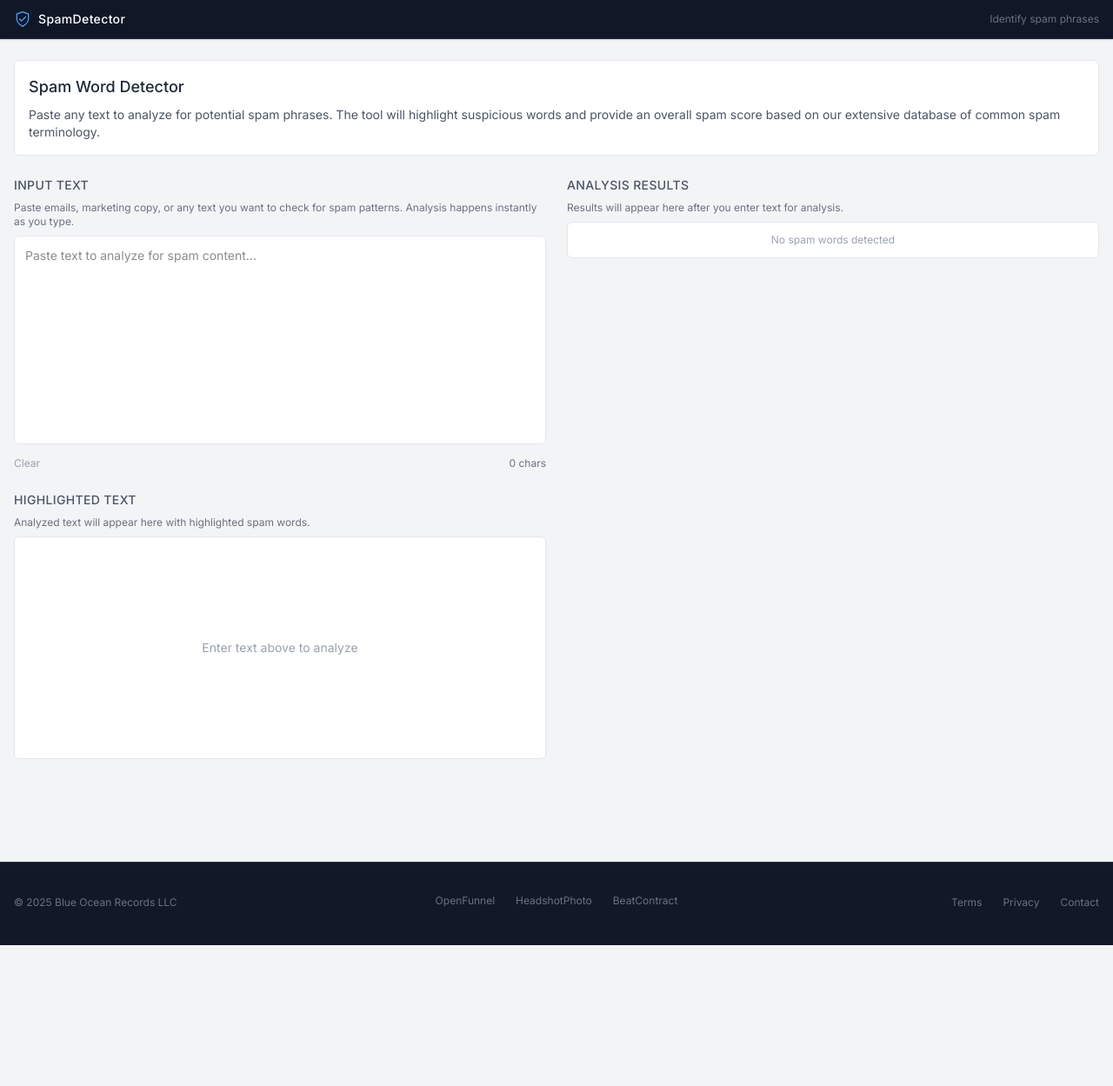
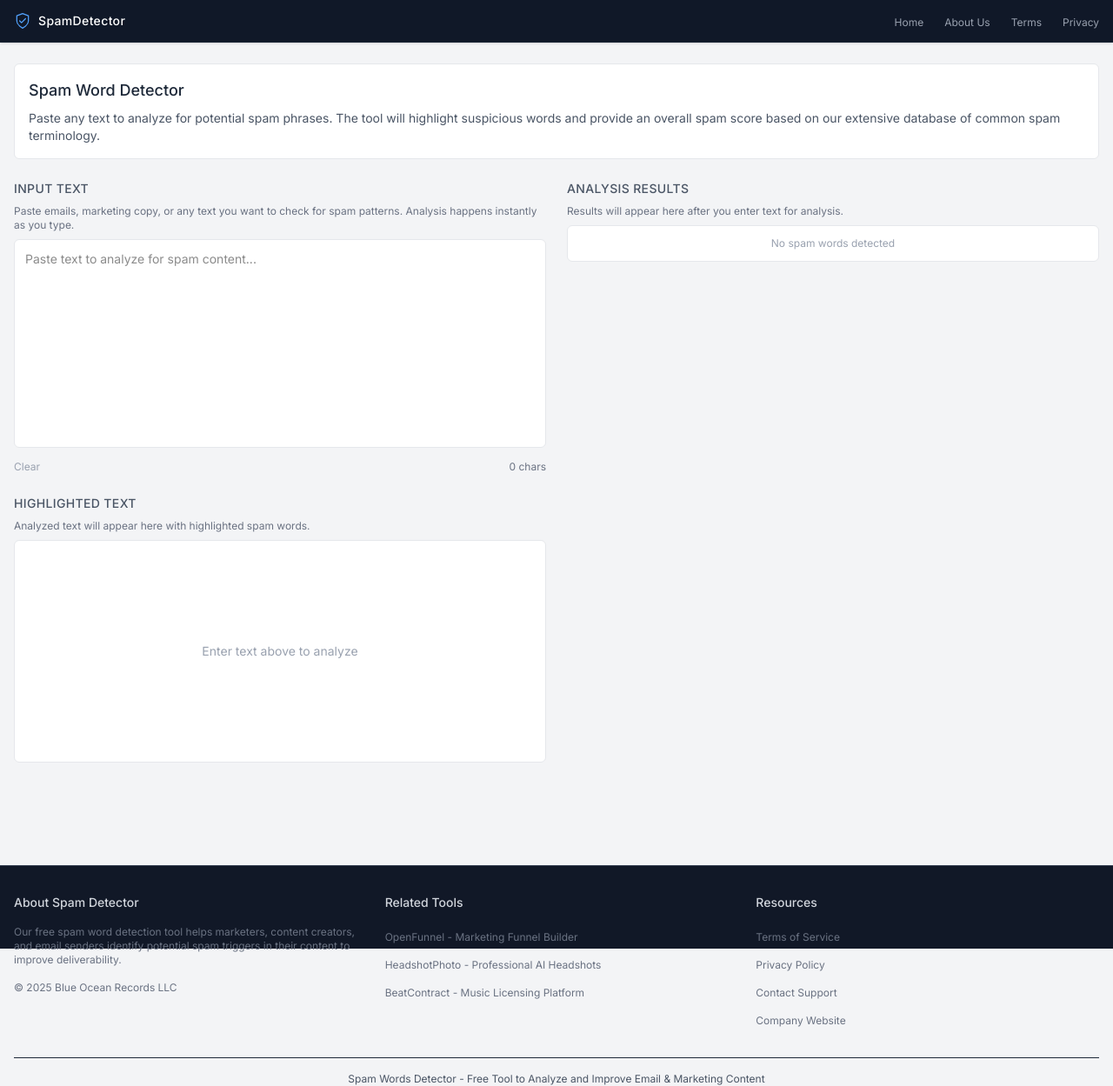
Before and after one commit to cabobeats/spamwords, a Next.js app: page / in a window 1280 px wide. Shown: the whole page at 87% size. Before the commit the page ends 1087 px from the top, so only its background shows below. Built offline with nearby package versions, Linux system fonts and the light colour scheme.

Commit message:
Update layout, pages, footer, and header; add robots and sitemap

```diff
--- a/src/app/layout.tsx
+++ b/src/app/layout.tsx
@@ -5,8 +5,36 @@ import "./globals.css";
 const inter = Inter({ subsets: ["latin"] });
 
 export const metadata: Metadata = {
-  title: "Spam Words Detector",
-  description: "Detect spam words and phrases in your text",
+  title: "Spam Words Detector | Free Email & Content Analysis Tool",
+  description: "Free tool to detect spam words and phrases in your email marketing, website content, and social media posts. Improve deliverability and avoid spam filters.",
+  keywords: "spam detector, spam words, spam checker, email deliverability, spam filter, spam content, marketing copy checker, spam phrases, spam email detector, email marketing tool",
+  authors: [{ name: "Blue Ocean Records LLC" }],
+  creator: "Blue Ocean Records LLC",
+  publisher: "Blue Ocean Records LLC",
+  robots: "index, follow",
+  applicationName: "Spam Words Detector",
+  openGraph: {
+    type: "website",
+    locale: "en_US",
+    url: "https://spamdetector.yourdomain.com",
+    siteName: "Spam Words Detector",
+    title: "Spam Words Detector | Free Email & Content Analysis Tool",
+    description: "Analyze your content for spam triggers that could affect email deliverability and engagement. Free spam words detection tool.",
+    images: [
+      {
+        url: "/og-image.jpg",
+        width: 1200,
+        height: 630,
+        alt: "Spam Words Detector Preview"
+      }
+    ]
+  },
+  twitter: {
+    card: "summary_large_image",
+    title: "Spam Words Detector | Free Email & Content Analysis Tool",
+    description: "Analyze your content for spam triggers that could affect email deliverability and engagement. Free spam words detection tool.",
+    images: ["/twitter-image.jpg"]
+  }
 };
 
 export default function RootLayout({
@@ -16,6 +44,10 @@ export default function RootLayout({
 }>) {
   return (
     <html lang="en">
+      <head>
+        <meta name="viewport" content="width=device-width, initial-scale=1" />
+        <link rel="canonical" href="https://spamdetector.yourdomain.com" />
+      </head>
       <body className={inter.className}>{children}</body>
     </html>
   );
--- a/src/app/page.tsx
+++ b/src/app/page.tsx
@@ -13,6 +13,7 @@ import {
   calculateOverallScore
 } from '../utils/spamDetector';
 import { SpamWord, HighlightedText as HighlightedTextType } from '../types';
+import Script from 'next/script';
 
 export default function Home() {
   const [text, setText] = useState('');
@@ -43,6 +44,28 @@ export default function Home() {
   return (
     <>
       <Header />
+
+      <Script id="schema-structured-data" type="application/ld+json">
+        {JSON.stringify({
+          "@context": "https://schema.org",
+          "@type": "WebApplication",
+          "name": "Spam Words Detector",
+          "url": "https://spamdetector.yourdomain.com",
+          "description": "Free tool to detect spam words and phrases in your email marketing, website content, and social media posts.",
+          "applicationCategory": "BusinessApplication",
+          "operatingSystem": "Web",
+          "offers": {
+            "@type": "Offer",
+            "price": "0",
+            "priceCurrency": "USD"
+          },
+          "creator": {
+            "@type": "Organization",
+            "name": "Blue Ocean Records LLC",
+            "url": "https://prodbycabo.com"
+          }
+        })}
+      </Script>
 
       <main className="container mx-auto px-4 py-6">
         <div className="mb-6 bg-white p-4 rounded-md border border-gray-200">
--- a/src/app/privacy/page.tsx
+++ b/src/app/privacy/page.tsx
@@ -2,6 +2,16 @@ import React from 'react';
 import Link from 'next/link';
 import Header from '../../components/Header';
 import Footer from '../../components/Footer';
+import { Metadata } from 'next';
+
+export const metadata: Metadata = {
+  title: 'Privacy Policy | Spam Words Detector',
+  description: 'Privacy Policy for the Spam Words Detector tool. Learn how we protect your data and privacy when using our free spam content analysis tool.',
+  keywords: 'privacy policy, spam detector privacy, data protection, privacy terms, spam analysis privacy',
+  alternates: {
+    canonical: 'https://spamdetector.yourdomain.com/privacy',
+  },
+};
 
 export default function PrivacyPage() {
   return (
--- /dev/null
+++ b/src/app/robots.ts
@@ -0,0 +1,11 @@
+import { MetadataRoute } from 'next';
+
+export default function robots(): MetadataRoute.Robots {
+  return {
+    rules: {
+      userAgent: '*',
+      allow: '/',
+    },
+    sitemap: 'https://spamdetector.yourdomain.com/sitemap.xml',
+  };
+}
--- /dev/null
+++ b/src/app/sitemap.ts
@@ -0,0 +1,27 @@
+import { MetadataRoute } from 'next';
+
+export default function sitemap(): MetadataRoute.Sitemap {
+  const baseUrl = 'https://spamdetector.yourdomain.com';
+  const lastModified = new Date();
+
+  return [
+    {
+      url: baseUrl,
+      lastModified,
+      changeFrequency: 'weekly',
+      priority: 1,
+    },
+    {
+      url: `${baseUrl}/privacy`,
+      lastModified,
+      changeFrequency: 'monthly',
+      priority: 0.8,
+    },
+    {
+      url: `${baseUrl}/terms`,
+      lastModified,
+      changeFrequency: 'monthly',
+      priority: 0.8,
+    },
+  ];
+}
--- a/src/app/terms/page.tsx
+++ b/src/app/terms/page.tsx
@@ -2,6 +2,16 @@ import React from 'react';
 import Link from 'next/link';
 import Header from '../../components/Header';
 import Footer from '../../components/Footer';
+import { Metadata } from 'next';
+
+export const metadata: Metadata = {
+  title: 'Terms and Conditions | Spam Words Detector',
+  description: 'Terms and Conditions for using the Spam Words Detector tool. Review our usage policies for our free spam content analysis service.',
+  keywords: 'terms and conditions, terms of service, usage terms, spam detector terms, service agreement',
+  alternates: {
+    canonical: 'https://spamdetector.yourdomain.com/terms',
+  },
+};
 
 export default function TermsPage() {
   return (
--- a/src/components/Footer.tsx
+++ b/src/components/Footer.tsx
@@ -5,64 +5,99 @@ const Footer: React.FC = () => {
   return (
     <footer className="bg-gray-900 text-white py-8 w-full border-t border-gray-700">
       <div className="container mx-auto px-4">
-        <div className="flex flex-wrap items-center">
-          <div className="w-full md:w-1/3 text-center md:text-left mb-3 md:mb-0">
-            <span className="text-xs text-gray-500">
+        <div className="grid grid-cols-1 md:grid-cols-3 gap-8 mb-8">
+          <div>
+            <h3 className="text-sm font-medium mb-4 text-gray-300">About Spam Detector</h3>
+            <p className="text-xs text-gray-500 mb-4">
+              Our free spam word detection tool helps marketers, content creators, and email senders
+              identify potential spam triggers in their content to improve deliverability.
+            </p>
+            <p className="text-xs text-gray-500">
               &copy; {new Date().getFullYear()} Blue Ocean Records LLC
-            </span>
+            </p>
           </div>
 
-          <div className="w-full md:w-1/3 text-center mb-3 md:mb-0">
-            <div className="flex justify-center space-x-6">
+          <div>
+            <h3 className="text-sm font-medium mb-4 text-gray-300">Related Tools</h3>
+            <ul className="space-y-2">
+              <li>
                 <a
                   href="https://openfunnel.st"
                   target="_blank"
                   rel="noopener noreferrer"
                   className="text-xs text-gray-500 hover:text-blue-400"
                 >
-                OpenFunnel
+                  OpenFunnel - Marketing Funnel Builder
                 </a>
+              </li>
+              <li>
                 <a
                   href="https://headshotphoto.app"
                   target="_blank"
                   rel="noopener noreferrer"
                   className="text-xs text-gray-500 hover:text-blue-400"
                 >
-                HeadshotPhoto
+                  HeadshotPhoto - Professional AI Headshots
                 </a>
+              </li>
+              <li>
                 <a
                   href="https://beatcontract.com"
                   target="_blank"
                   rel="noopener noreferrer"
                   className="text-xs text-gray-500 hover:text-blue-400"
                 >
-                BeatContract
+                  BeatContract - Music Licensing Platform
                 </a>
-            </div>
+              </li>
+            </ul>
           </div>
 
-          <div className="w-full md:w-1/3 text-center md:text-right">
-            <div className="space-x-6">
+          <div>
+            <h3 className="text-sm font-medium mb-4 text-gray-300">Resources</h3>
+            <ul className="space-y-2">
+              <li>
                 <Link
                   href="/terms"
                   className="text-xs text-gray-500 hover:text-blue-400"
                 >
-                Terms
+                  Terms of Service
                 </Link>
+              </li>
+              <li>
                 <Link
                   href="/privacy"
                   className="text-xs text-gray-500 hover:text-blue-400"
                 >
-                Privacy
+                  Privacy Policy
                 </Link>
+              </li>
+              <li>
                 <a
                   href="mailto:info@prodbycabo.com"
                   className="text-xs text-gray-500 hover:text-blue-400"
                 >
-                Contact
+                  Contact Support
                 </a>
+              </li>
+              <li>
+                <a
+                  href="https://prodbycabo.com"
+                  target="_blank"
+                  rel="noopener noreferrer"
+                  className="text-xs text-gray-500 hover:text-blue-400"
+                >
+                  Company Website
+                </a>
+              </li>
+            </ul>
           </div>
         </div>
+
+        <div className="pt-4 border-t border-gray-800 text-center">
+          <p className="text-xs text-gray-600">
+            Spam Words Detector - Free Tool to Analyze and Improve Email & Marketing Content
+          </p>
         </div>
       </div>
     </footer>
--- a/src/components/Header.tsx
+++ b/src/components/Header.tsx
@@ -1,4 +1,5 @@
 import React from 'react';
+import Link from 'next/link';
 
 const Header: React.FC = () => {
   return (
@@ -6,11 +7,13 @@ const Header: React.FC = () => {
       <div className="container mx-auto px-4">
         <div className="flex items-center justify-between">
           <div className="flex items-center">
+            <Link href="/" className="flex items-center" aria-label="Spam Detector Home">
               <svg
                 className="w-5 h-5 mr-2 text-blue-400"
                 viewBox="0 0 24 24"
                 fill="none"
                 xmlns="http://www.w3.org/2000/svg"
+                aria-hidden="true"
               >
                 <path
                   d="M12 22C12 22 20 18 20 12V5L12 2L4 5V12C4 18 12 22 12 22Z"
@@ -28,10 +31,38 @@ const Header: React.FC = () => {
                 />
               </svg>
               <span className="text-sm font-medium tracking-wide">SpamDetector</span>
+            </Link>
           </div>
-          <div className="text-xs text-gray-500">
-            <p>Identify spam phrases</p>
-          </div>
+
+          <nav>
+            <ul className="flex items-center space-x-6">
+              <li>
+                <Link href="/" className="text-xs text-gray-400 hover:text-white transition-colors">
+                  Home
+                </Link>
+              </li>
+              <li>
+                <a
+                  href="https://prodbycabo.com"
+                  target="_blank"
+                  rel="noopener noreferrer"
+                  className="text-xs text-gray-400 hover:text-white transition-colors"
+                >
+                  About Us
+                </a>
+              </li>
+              <li>
+                <Link href="/terms" className="text-xs text-gray-400 hover:text-white transition-colors">
+                  Terms
+                </Link>
+              </li>
+              <li>
+                <Link href="/privacy" className="text-xs text-gray-400 hover:text-white transition-colors">
+                  Privacy
+                </Link>
+              </li>
+            </ul>
+          </nav>
         </div>
       </div>
     </header>
```
Lines whose indentation alone changed are shown as unchanged.
